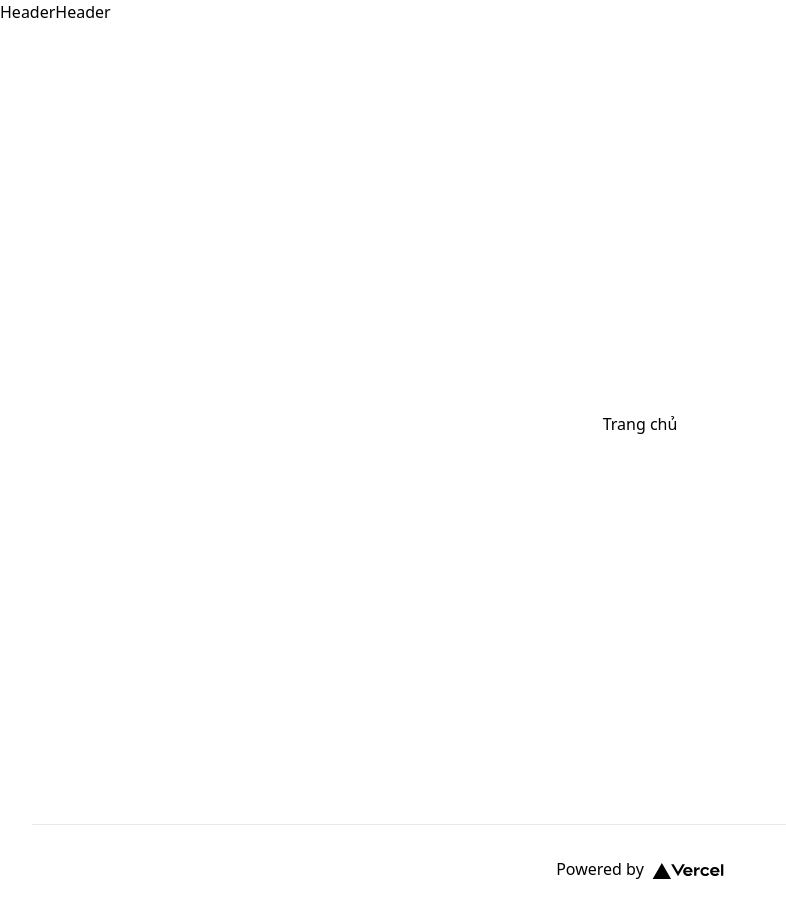
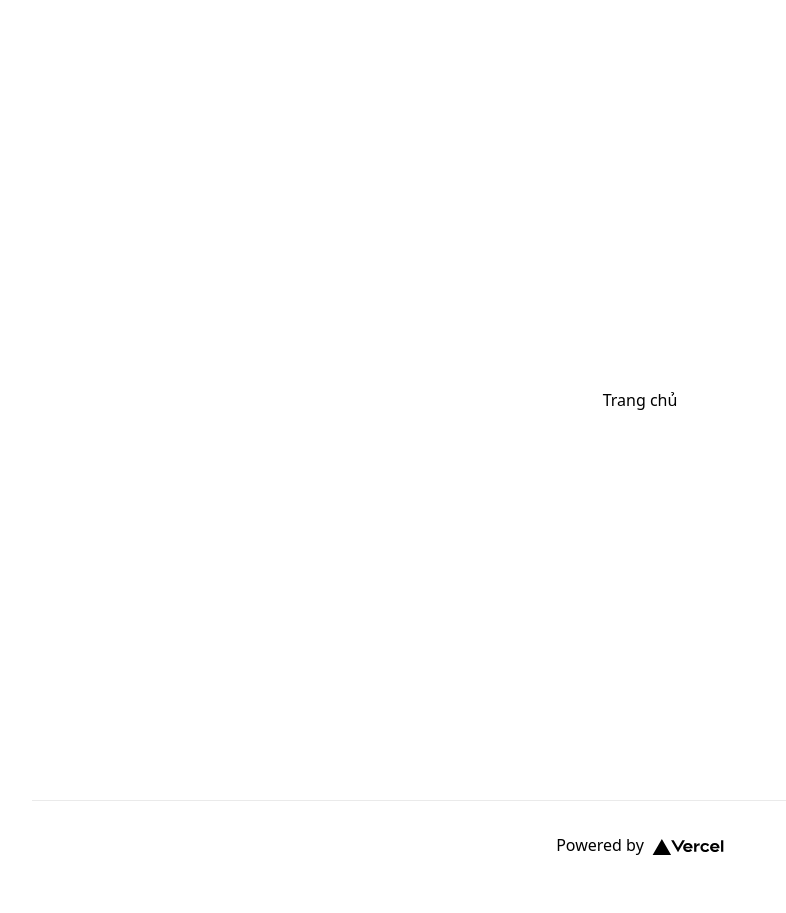
Before and after one commit to liemdang260/nhago3mien, a Next.js app in the folder client/: page / in a window 1280 px wide. Shown: the whole page, without its empty margins (0-786 px from the left). After the commit the page ends 889 px from the top, so only its background shows below. Built offline with nearby package versions, Linux system fonts and the light colour scheme.

Commit message:
Config: tailwindcss.config.js

```diff
--- a/client/components/common/header.jsx
+++ b/client/components/common/header.jsx
@@ -2,9 +2,8 @@
 
 export default function Header() {
     return (
-        <div className="flex">
-            <h1>Header</h1>
-            <h1>Header</h1>
+        <div className="flex bg-primary-color container">
+
         </div>
     );
 }
--- a/client/tailwind.config.js
+++ b/client/tailwind.config.js
@@ -4,7 +4,21 @@ module.exports = {
     "./components/**/*.{js,ts,jsx,tsx}",
   ],
   theme: {
-    extend: {},
+    extend: {
+      colors: {
+        "primary-color": "#603814",
+      },
+      container: {
+        screens: {
+          DEFAULT: "100%",
+          sm: "600px",
+          md: "728px",
+          lg: "984px",
+          xl: "1200px",
+        },
+        center: true,
+      },
+    },
   },
   plugins: [],
 };
```
